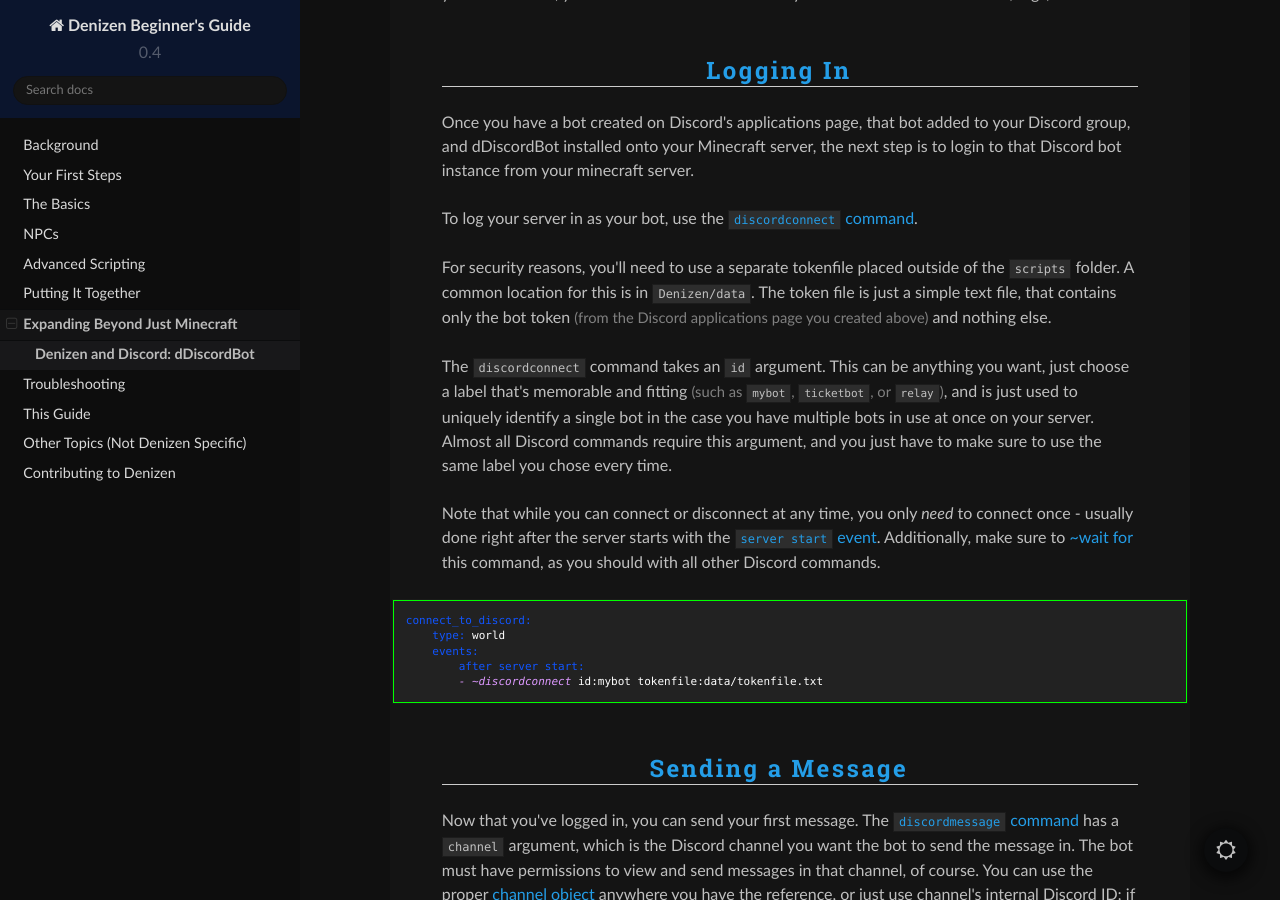
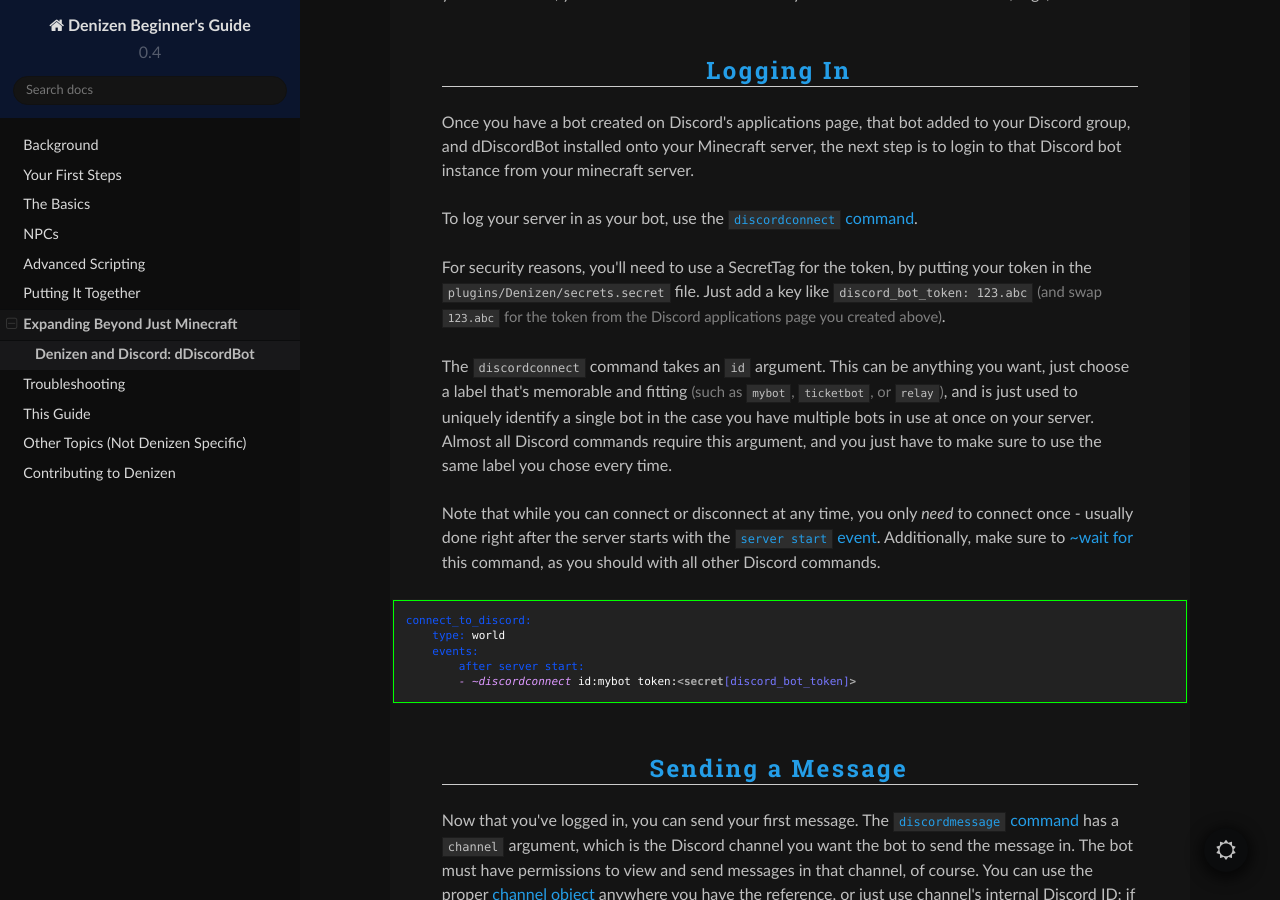
Before and after one commit to DenizenScript/Denizen-Beginners-Guide, a Sphinx documentation site: the page built from source/guides/expanding/ddiscordbot.md, in a window 1280 px wide and 900 px high, scrolled down 2150 px. Built offline with Sphinx 7.4.7 and the Read the Docs theme 2.0.0, drawn with Linux system fonts in a browser that asks for light colours.

Commit message:
dDiscordBot guide: recommend secrettag usage

````diff
--- a/source/guides/expanding/ddiscordbot.md
+++ b/source/guides/expanding/ddiscordbot.md
@@ -53,7 +53,7 @@ Once you have a bot created on Discord's applications page, that bot added to yo
 
 To log your server in as your bot, use the [`discordconnect` command](https://meta.denizenscript.com/Docs/Commands/discordconnect).
 
-For security reasons, you'll need to use a separate tokenfile placed outside of the `scripts` folder. A common location for this is in `Denizen/data`. The token file is just a simple text file, that contains only the bot token <span class="parens">(from the Discord applications page you created above)</span> and nothing else.
+For security reasons, you'll need to use a SecretTag for the token, by putting your token in the `plugins/Denizen/secrets.secret` file. Just add a key like `discord_bot_token: 123.abc` <span class="parens">(and swap `123.abc` for the token from the Discord applications page you created above)</span>.
 
 The `discordconnect` command takes an `id` argument. This can be anything you want, just choose a label that's memorable and fitting <span class="parens">(such as `mybot`, `ticketbot`, or `relay`)</span>, and is just used to uniquely identify a single bot in the case you have multiple bots in use at once on your server. Almost all Discord commands require this argument, and you just have to make sure to use the same label you chose every time.
 
@@ -64,7 +64,7 @@ connect_to_discord:
     type: world
     events:
         after server start:
-        - ~discordconnect id:mybot tokenfile:data/tokenfile.txt
+        - ~discordconnect id:mybot token:<secret[discord_bot_token]>
 ```
 
 ### Sending a Message
````
